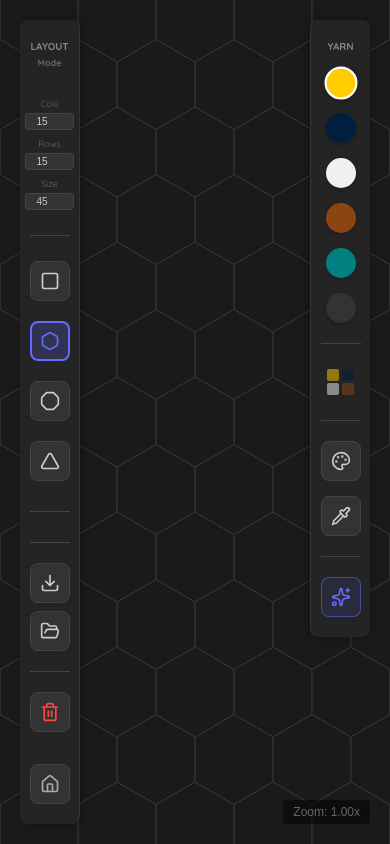
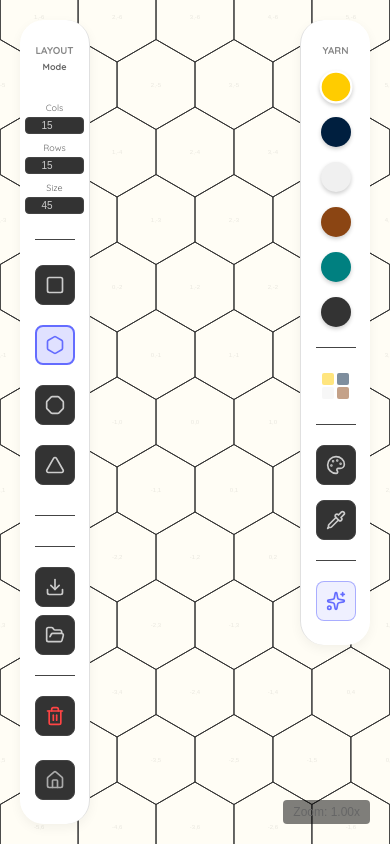
Before and after one commit to ChristopherIrwin/Stitch-Please, a React (Vite) app: page / in a window 390 px wide. Both pictures are taken after a click on the button "Start Designing". Built offline with nearby package versions, Linux system fonts and the light colour scheme.

Commit message:
Add mobile warning and fix styles

```diff
--- a/src/components/AIColorAgent.jsx
+++ b/src/components/AIColorAgent.jsx
@@ -171,28 +171,49 @@ const AIColorAgent = ({ onColorSelect, onSavePalette, onClose }) => {
             top: '50%',
             left: '50%',
             transform: 'translate(-50%, -50%)',
-            backgroundColor: '#2a2a2a',
+            backgroundColor: 'var(--panel-bg)',
             padding: '30px',
-            borderRadius: '16px',
-            boxShadow: '0 10px 40px rgba(0,0,0,0.5)',
+            borderRadius: '24px',
+            boxShadow: '0 20px 60px rgba(0,0,0,0.1)',
             width: '600px',
             maxHeight: '80vh',
             display: 'flex',
             flexDirection: 'column',
             zIndex: 1000,
-            border: '1px solid #444'
+            border: '1px solid var(--grid-line-color)',
+            color: 'var(--text-color)'
         }}>
-            <button onClick={onClose} style={{ position: 'absolute', top: 15, right: 15, background: 'none', border: 'none', color: '#666', cursor: 'pointer' }}><X size={20} /></button>
+            <button onClick={onClose} style={{ position: 'absolute', top: 20, right: 20, background: 'none', border: 'none', color: '#999', cursor: 'pointer' }}><X size={24} /></button>
 
-            <div style={{ display: 'flex', alignItems: 'center', gap: '10px', marginBottom: '20px' }}>
-                <div style={{ width: '32px', height: '32px', borderRadius: '50%', background: 'linear-gradient(135deg, #FFD700, #FF6B6B)', display: 'flex', alignItems: 'center', justifyContent: 'center' }}>
-                    <Sparkles size={18} color="white" />
+            <div style={{ display: 'flex', alignItems: 'center', gap: '15px', marginBottom: '25px' }}>
+                <div style={{
+                    width: '40px', height: '40px', borderRadius: '50%',
+                    background: 'var(--primary-color)',
+                    display: 'flex', alignItems: 'center', justifyContent: 'center',
+                    boxShadow: '0 4px 10px rgba(255, 107, 107, 0.3)'
+                }}>
+                    <Sparkles size={20} color="white" />
                 </div>
                 <div>
-                    <h2 style={{ margin: 0, fontSize: '18px', color: 'white' }}>Gemma-3n-E4b-IT Agent</h2>
-                    <p style={{ margin: 0, fontSize: '12px', color: '#888' }}>Powered by Google MediaPipe & LiteRT</p>
+                    <h2 style={{ margin: 0, fontSize: '20px', fontFamily: 'var(--font-heading)', color: 'var(--text-color)' }}>Whimsy AI Agent</h2>
+                    <p style={{ margin: 0, fontSize: '13px', color: '#888', fontFamily: 'var(--font-body)' }}>Powered by Google Gemma 3</p>
                 </div>
             </div>
+
+            {/* Mobile Warning */}
+            {mode === 'chat' && !llmEngine && !modelLoading && (
+                <div style={{
+                    backgroundColor: '#FFF4E5',
+                    borderLeft: '4px solid #FF9800',
+                    padding: '12px',
+                    borderRadius: '4px',
+                    fontSize: '13px',
+                    marginBottom: '15px',
+                    color: '#663C00'
+                }}>
+                    <strong>⚠️ Large Download (4GB):</strong> This AI feature runs entirely in your browser. It requires a stable Wi-Fi connection and may time out on mobile devices.
+                </div>
+            )}
 
             {mode === 'initial' && (
                 <div style={{ display: 'flex', gap: '20px', justifyContent: 'center', padding: '20px 0' }}>
--- a/src/components/DesignCanvas.jsx
+++ b/src/components/DesignCanvas.jsx
@@ -285,7 +285,7 @@ const DesignCanvas = ({ gridConfig, activeShape, placedShapes, onShapePlace }) =
             style={{
                 width: '100%',
                 height: '100%',
-                backgroundColor: '#1a1a1a',
+                backgroundColor: 'var(--bg-color)',
                 position: 'relative',
                 fontFamily: 'sans-serif',
                 overscrollBehavior: 'none',
--- a/src/components/PaletteManager.jsx
+++ b/src/components/PaletteManager.jsx
@@ -120,16 +120,16 @@ const PaletteManager = ({ activeColor, onColorSelect, onOpenAgent, customPalette
 
             {/* Main Palette Bar */}
             <div style={{
-                width: '60px',
-                backgroundColor: '#242424',
-                borderLeft: '1px solid #333',
+                width: '70px',
+                backgroundColor: 'var(--panel-bg)',
+                borderLeft: '1px solid var(--grid-line-color)',
                 display: 'flex',
                 flexDirection: 'column',
                 alignItems: 'center',
-                padding: '20px 0',
+                padding: '24px 0',
                 gap: '15px',
-                borderRadius: '8px',
-                boxShadow: '-2px 0 10px rgba(0,0,0,0.3)',
+                borderRadius: '24px',
+                boxShadow: '0 4px 12px rgba(0,0,0,0.05)',
             }}>
                 <h3 style={{ fontSize: '10px', textTransform: 'uppercase', color: '#888', textAlign: 'center', margin: 0 }}>Yarn</h3>
 
--- a/src/components/Toolbar.jsx
+++ b/src/components/Toolbar.jsx
@@ -41,16 +41,16 @@ const Toolbar = ({ activeShape, onShapeSelect, gridConfig, setGridConfig, onClea
             left: 20,
             top: 20,
             bottom: 20,
-            width: '60px',
-            backgroundColor: '#242424',
-            borderRight: '1px solid #333',
+            width: '70px',
+            backgroundColor: 'var(--panel-bg)',
+            borderRight: '1px solid var(--grid-line-color)',
             display: 'flex',
             flexDirection: 'column',
             alignItems: 'center',
-            padding: '20px 0',
+            padding: '24px 0',
             gap: '20px',
-            borderRadius: '8px',
-            boxShadow: '2px 0 10px rgba(0,0,0,0.3)',
+            borderRadius: '24px',
+            boxShadow: '0 4px 12px rgba(0,0,0,0.05)',
             zIndex: 100
         }}>
             <div style={{ marginBottom: '10px' }}>
```
